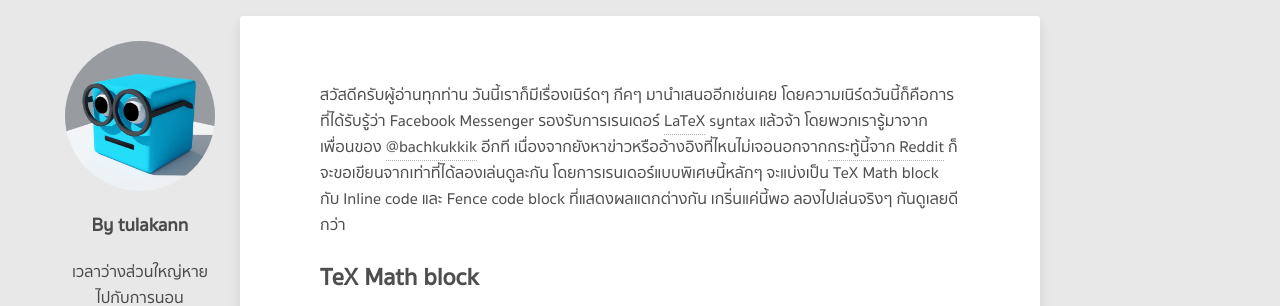
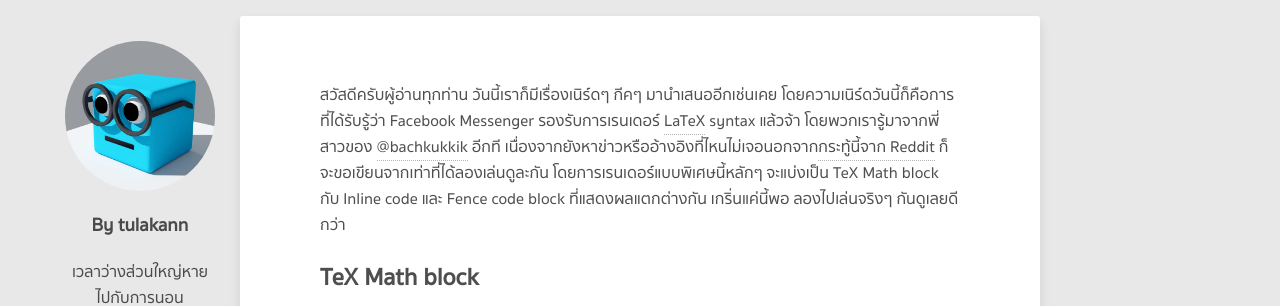
Before and after one commit to tupleblog/tupleblog.github.io, a Jekyll site: the page built from _posts/2017-08-18-latex-on-messenger.md, in a window 1280 px wide and 900 px high. Shown: the part 434-740 px from the top of the window. Built offline with Jekyll 4.4.1, drawn with Linux system fonts in a browser that asks for light colours; nearby versions of some CDN libraries; comment, search, counter and statistics services are not loaded.

Commit message:
add ฟี่สาวของ bachkukkik

```diff
--- a/_posts/2017-08-18-latex-on-messenger.md
+++ b/_posts/2017-08-18-latex-on-messenger.md
@@ -12,7 +12,7 @@ share: true
 date: 2017-08-18 14:30:00
 ---
 
-สวัสดีครับผู้อ่านทุกท่าน วันนี้เราก็มีเรื่องเนิร์ดๆ กีคๆ มานำเสนออีกเช่นเคย โดยความเนิร์ดวันนี้ก็คือการที่ได้รับรู้ว่า Facebook Messenger รองรับการเรนเดอร์ [LaTeX](https://www.latex-project.org/) syntax แล้วจ้า โดยพวกเรารู้มาจากเพื่อนของ [@bachkukkik](https://www.facebook.com/kukkik.oparad) อีกที เนื่องจากยังหาข่าวหรืออ้างอิงที่ไหนไม่เจอนอกจาก[กระทู้นี้จาก Reddit](https://www.reddit.com/r/Physics/comments/6uc6fg/psa_latex_now_renders_on_facebook_messenger/) ก็จะขอเขียนจากเท่าที่ได้ลองเล่นดูละกัน โดยการเรนเดอร์แบบพิเศษนี้หลักๆ จะแบ่งเป็น TeX Math block กับ Inline code และ Fence code block ที่แสดงผลแตกต่างกัน เกริ่นแค่นี้พอ ลองไปเล่นจริงๆ กันดูเลยดีกว่า
+สวัสดีครับผู้อ่านทุกท่าน วันนี้เราก็มีเรื่องเนิร์ดๆ กีคๆ มานำเสนออีกเช่นเคย โดยความเนิร์ดวันนี้ก็คือการที่ได้รับรู้ว่า Facebook Messenger รองรับการเรนเดอร์ [LaTeX](https://www.latex-project.org/) syntax แล้วจ้า โดยพวกเรารู้มาจากพี่สาวของ [@bachkukkik](https://www.facebook.com/kukkik.oparad) อีกที เนื่องจากยังหาข่าวหรืออ้างอิงที่ไหนไม่เจอนอกจาก[กระทู้นี้จาก Reddit](https://www.reddit.com/r/Physics/comments/6uc6fg/psa_latex_now_renders_on_facebook_messenger/) ก็จะขอเขียนจากเท่าที่ได้ลองเล่นดูละกัน โดยการเรนเดอร์แบบพิเศษนี้หลักๆ จะแบ่งเป็น TeX Math block กับ Inline code และ Fence code block ที่แสดงผลแตกต่างกัน เกริ่นแค่นี้พอ ลองไปเล่นจริงๆ กันดูเลยดีกว่า
 
 ## TeX Math block
 
```
